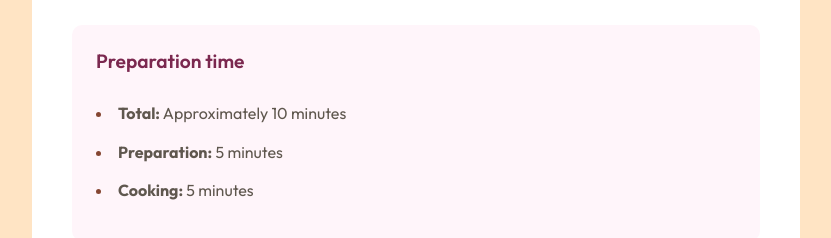
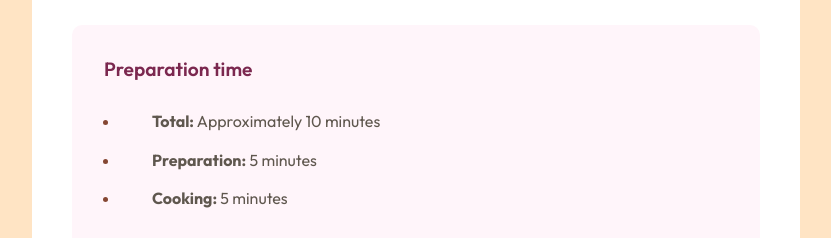
Before and after one commit to ryichi0/recipe-landing-page, a plain HTML site: page index.html in a window 1280 px wide. Shown: the part 562-800 px from the top of the page, without its empty margins (224-1055 px from the left). Drawn offline with Linux system fonts and the light colour scheme.

Commit message:
add padding to list bullets.

```diff
--- a/style.css
+++ b/style.css
@@ -97,7 +97,7 @@ img{
 section.bg-rose-50{
     background-color: var(--Rose-50);
     border-radius: 10px;
-    padding: 1.5rem;
+    padding: 2rem;
 }
 
 .bg-rose-50 p{
@@ -119,7 +119,11 @@ hr{
 ul li,
 ol li{
     margin-bottom: 0.8rem;
-    list-style-position: inside;
+    list-style-position: outside;
+    padding-inline-start: 1rem;
+}
+ul, ol{
+    margin-inline-start: 1rem;
 }
 
 li::marker{
@@ -167,4 +171,8 @@ table tr{
         border-radius: 10px;
         margin-bottom: 1rem;
     }
+    ul li,
+    ol li{
+        padding-inline-start: 2rem;
+    }
 }
```
